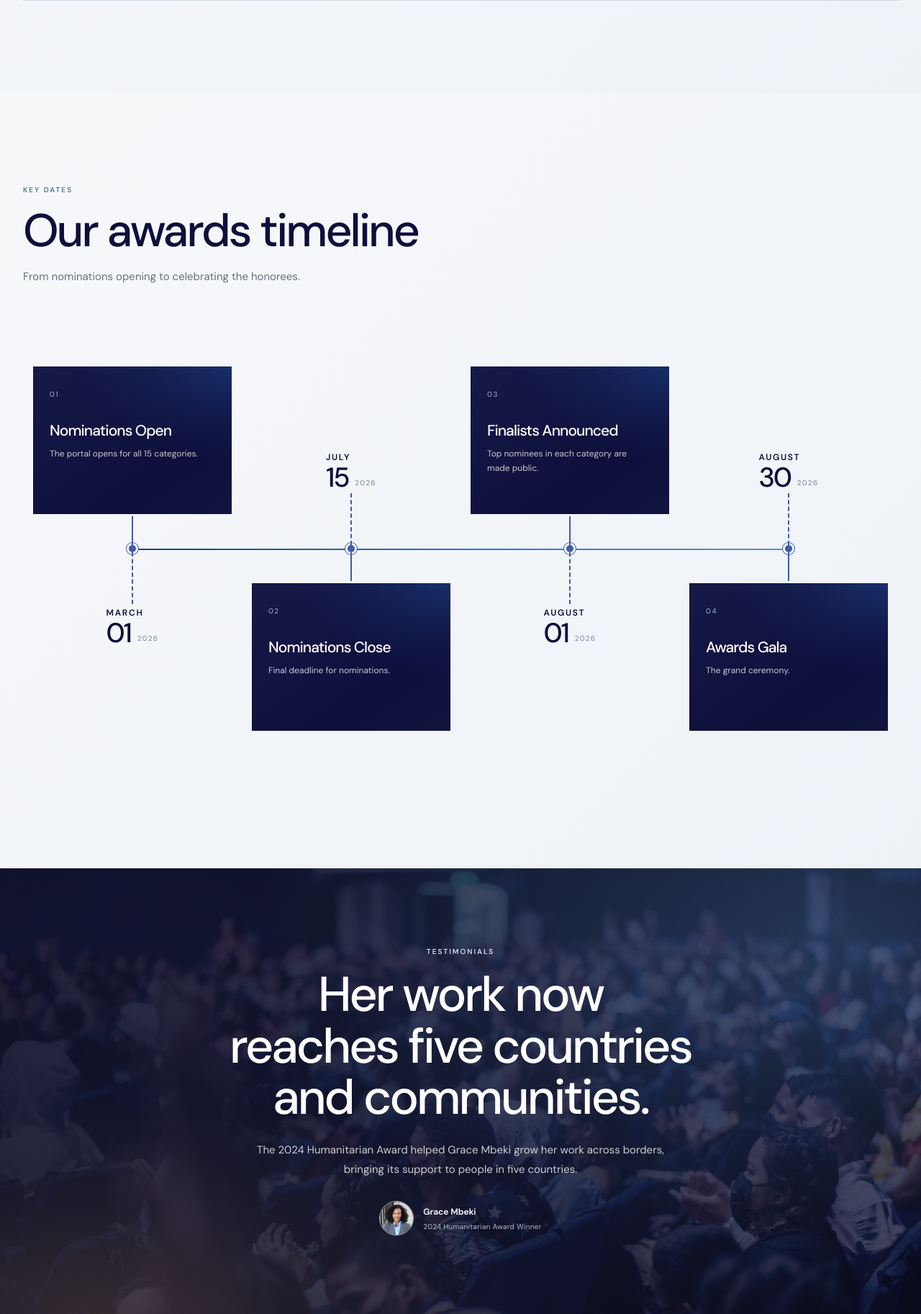
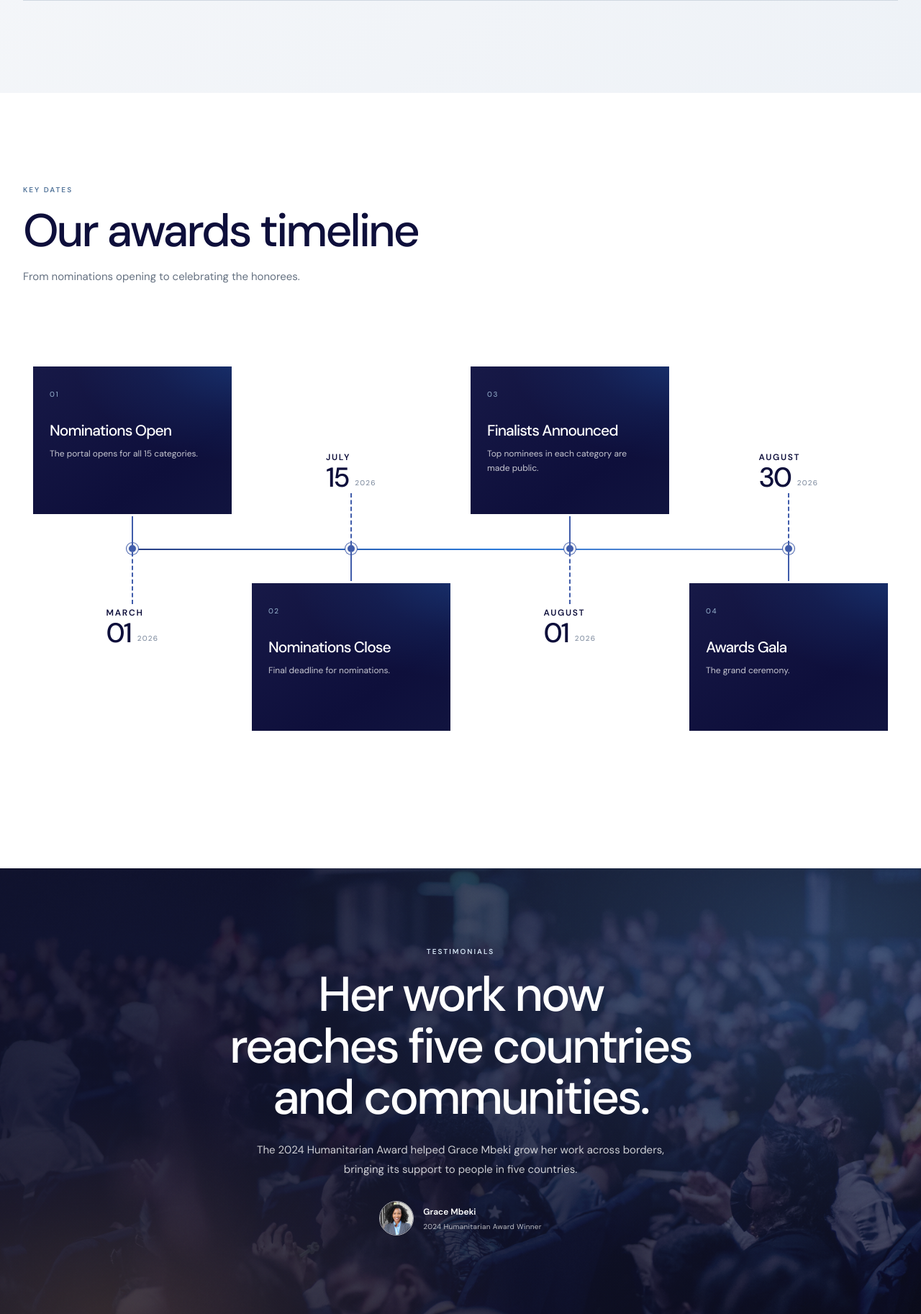
Before and after one commit to K2Debug/Excellence-Impact-Africa-Awards, a Laravel app: page / in a window 1280 px wide. Shown: the part 3111-4936 px from the top of the page at 72% size. Run offline with Laravel 12, Linux system fonts and the light colour scheme; style sheets or scripts are compiled from the project's sources.

Commit message:
Set key dates section background to white

```diff
--- a/resources/css/app.css
+++ b/resources/css/app.css
@@ -99,7 +99,7 @@ a:hover { color:var(--eiaa-navy); }
 .category-tile h3 { margin:28px 0 10px;color:white;font-size:20px;line-height:1.2; }
 .category-tile p { margin:0;color:rgba(255,255,255,.76);font-size:12px;line-height:1.65; }
 .category-tile__link { margin-top:auto;padding-top:22px;color:#d9e7f4;font-size:10px; }
-.process-section { position:relative;overflow:hidden;background:linear-gradient(135deg,#f7f8fa 0%,#eef2f7 100%); }
+.process-section { position:relative;overflow:hidden;background:#fff; }
 .process-timeline { position:relative;display:grid;grid-template-columns:repeat(4,minmax(0,1fr));grid-template-rows:632px;gap:0;margin:0;padding:0;list-style:none; }
 .process-timeline::before { content:"";position:absolute;z-index:0;top:316px;left:12.5%;right:12.5%;height:2px;background:linear-gradient(90deg,#283e83 0%,#2878d9 55%,#718bc5 100%); }
 .process-timeline__item { position:relative;display:grid;grid-row:1;grid-template-rows:300px 32px 300px;min-width:0; }
```
Also changed, not shown: 1 other file.
